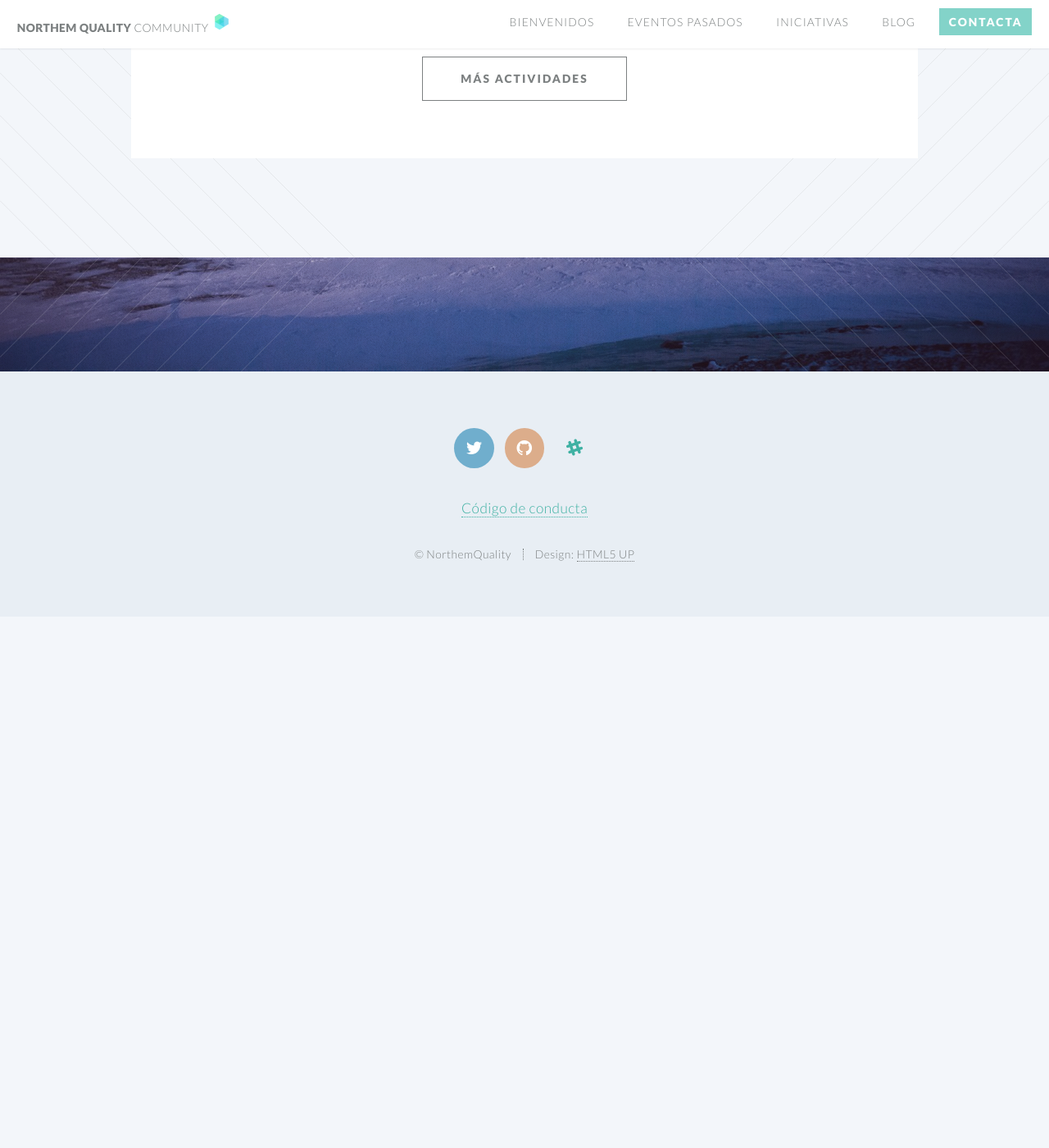
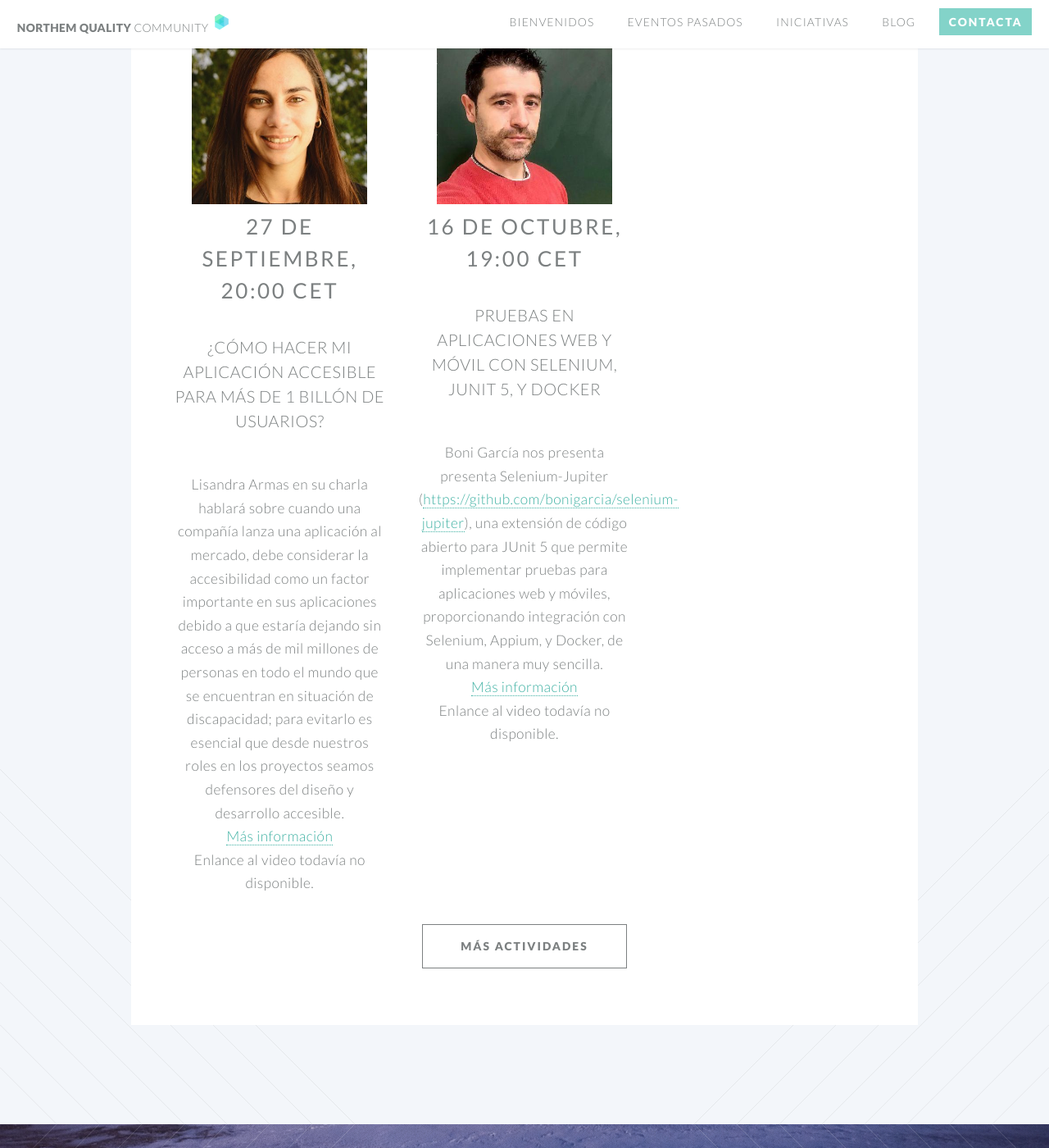
Before and after one commit to NorthemQuality/northemquality.github.io, a Jekyll site: the page built from index.html, in a window 1280 px wide and 1400 px high, scrolled down 1134 px. Shown: the whole window at 82% size. Built offline with Jekyll 4.4.1, drawn with Linux system fonts in a browser that asks for light colours; before the commit the page ends 1886 px from its top, so only the background shows below that.

Commit message:
Charla de Lisandra y Boni añadidas

```diff
--- a/index.html
+++ b/index.html
@@ -24,7 +24,38 @@ layout: landing-page
 					</header>
 
 					<div class="row">
-
+						<div class="4u">
+							<section>
+								<img src="images/lisandraarmas.jpg" alt="" height="214"/>
+								<header>
+									<h2><strong>27 de Septiembre, 20:00 CET</strong></h2>
+								</header>
+								<p><h3>¿Cómo hacer mi aplicación accesible para más de 1 billón de usuarios?</h3>
+								</br>
+								Lisandra Armas en su charla hablará sobre cuando una compañía lanza una aplicación al mercado, debe considerar la accesibilidad como un factor importante en sus aplicaciones debido a que estaría dejando sin acceso a más de mil millones de personas en todo el mundo que se encuentran en situación de discapacidad; para evitarlo es esencial que desde nuestros roles en los proyectos seamos defensores del diseño y desarrollo accesible.
+								</br>
+								<a href="https://github.com/NorthemQuality/community-activities/issues/13" target="_blank">Más información</a>
+								</br>
+								<!--a href="https://www.youtube.com/watch?v=u7Z1V_NcmPY" target="_blank">Enlace al video</a -->
+								Enlance al video todavía no disponible.
+							</section>
+						</div>
+						<div class="4u">
+							<section>
+								<img src="images/bonigarcia.jpg" alt="" height="214"/>
+								<header>
+									<h2><strong>16 de Octubre, 19:00 CET</strong></h2>
+								</header>
+								<p><h3>Pruebas en aplicaciones web y móvil con Selenium, JUnit 5, y Docker</h3>
+								</br>
+								Boni García nos presenta presenta Selenium-Jupiter (<a href="https://github.com/bonigarcia/selenium-jupiter" target="_blank">https://github.com/bonigarcia/selenium-jupiter</a>), una extensión de código abierto para JUnit 5 que permite implementar pruebas para aplicaciones web y móviles, proporcionando integración con Selenium, Appium, y Docker, de una manera muy sencilla.
+								</br>
+								<a href="https://github.com/NorthemQuality/community-activities/issues/14" target="_blank">Más información</a>
+								</br>
+								<!--a href="https://www.youtube.com/watch?v=u7Z1V_NcmPY" target="_blank">Enlace al video</a -->
+								Enlance al video todavía no disponible.
+							</section>
+						</div>
 					</div>
 
 					<footer class="major">
```
Also changed, not shown: images/bonigarcia.jpg (added), images/lisandraarmas.jpg (added).
